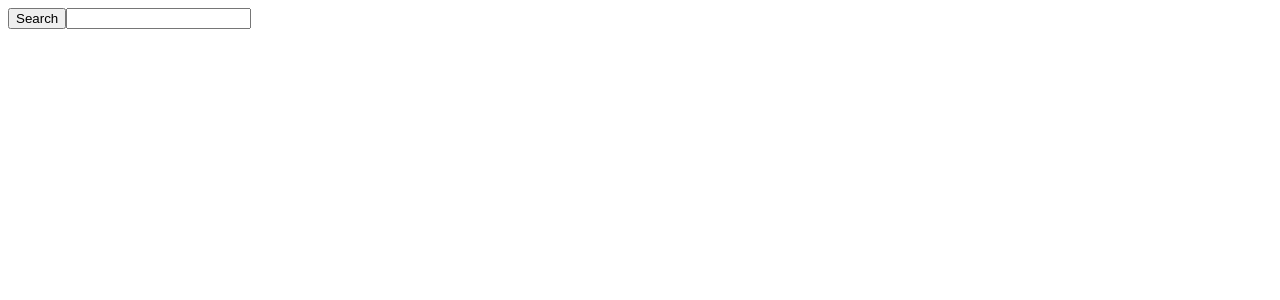
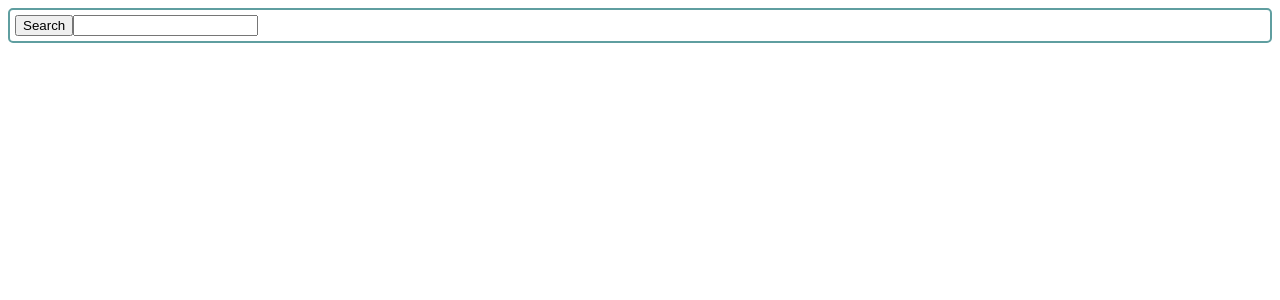
Before and after one commit to YogaRecodingDNA/pic-search, a React (Create React App) app: page / in a window 1280 px wide. Shown: the top 300 px of the page. Built offline with nearby package versions, Linux system fonts and the light colour scheme.

Commit message:
IMAGE LIST: Styling and Refactor

```diff
--- a/public/index.html
+++ b/public/index.html
@@ -14,7 +14,7 @@
       manifest.json provides metadata used when your web app is installed on a
       user's mobile device or desktop. See https://developers.google.com/web/fundamentals/web-app-manifest/
     -->
-    <link rel="manifest" href="%PUBLIC_URL%/manifest.json" />
+    <!-- <link rel="manifest" href="%PUBLIC_URL%/manifest.json" /> -->
     <!--
       Notice the use of %PUBLIC_URL% in the tags above.
       It will be replaced with the URL of the `public` folder during the build.
--- a/src/components/ImageList.jsx
+++ b/src/components/ImageList.jsx
@@ -1,11 +1,21 @@
+import './images.css';
 import ImageShow from "./ImageShow";
 
 function ImageList({ allImages }) {
 
-  const renderThumbs = allImages.map((image, index) => <img src={image.urls.thumb} alt={image.alt_description} />);
+  const renderThumbs = allImages.map((image, index) => {
+    return (
+      <ImageShow
+        className='thumb'
+        key={image.id}
+        image={image.urls.small}
+        alt={image.alt_description}
+      />
+    );
+  });
 
   return (
-    <div>
+    <div className="image-list">
        {renderThumbs}
     </div>
   )
--- a/src/components/ImageShow.jsx
+++ b/src/components/ImageShow.jsx
@@ -1,8 +1,10 @@
 import React from 'react';
 
-function ImageShow() {
+function ImageShow({ image, alt }) {
   return (
-    <div>ImageShow</div>
+    <div>
+      <img src={image} alt={alt} />
+    </div>
   );
 };
 
--- /dev/null
+++ b/src/components/SearchBar.css
@@ -0,0 +1,8 @@
+.search-bar {
+  border: 2px solid cadetblue;
+  border-radius: 5px;
+}
+
+.search-bar form {
+  padding: 5px;
+}
--- a/src/components/SearchBar.jsx
+++ b/src/components/SearchBar.jsx
@@ -1,3 +1,4 @@
+import './SearchBar.css';
 import { useState } from 'react';
 
 function SearchBar({ onSubmit }) {
@@ -13,9 +14,12 @@ function SearchBar({ onSubmit }) {
   };
 
   return (
-    <div>
+    <div className='search-bar'>
       <form onSubmit={handleFormSubmit} action="">
-        <button>Search</button><span><input value={term} onChange={handleChange} /></span>
+        <button>Search</button>
+        <span>
+          <input value={term} onChange={handleChange} />
+        </span>
       </form>
     </div>
   )
--- /dev/null
+++ b/src/components/images.css
@@ -0,0 +1,9 @@
+.image-list {
+  columns: 6 200px;
+  column-gap: 10px;
+}
+
+img {
+  width: 100%;
+  margin-bottom: 10px;
+}
```
